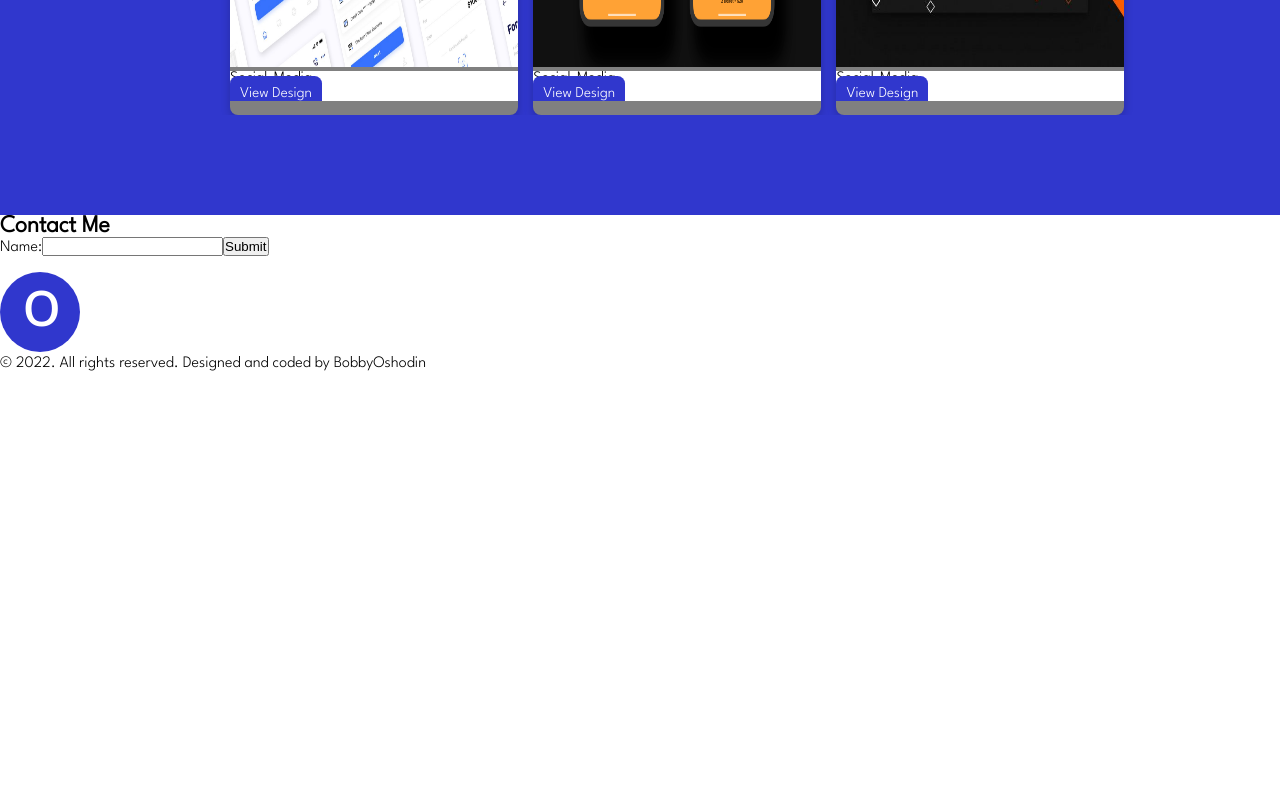
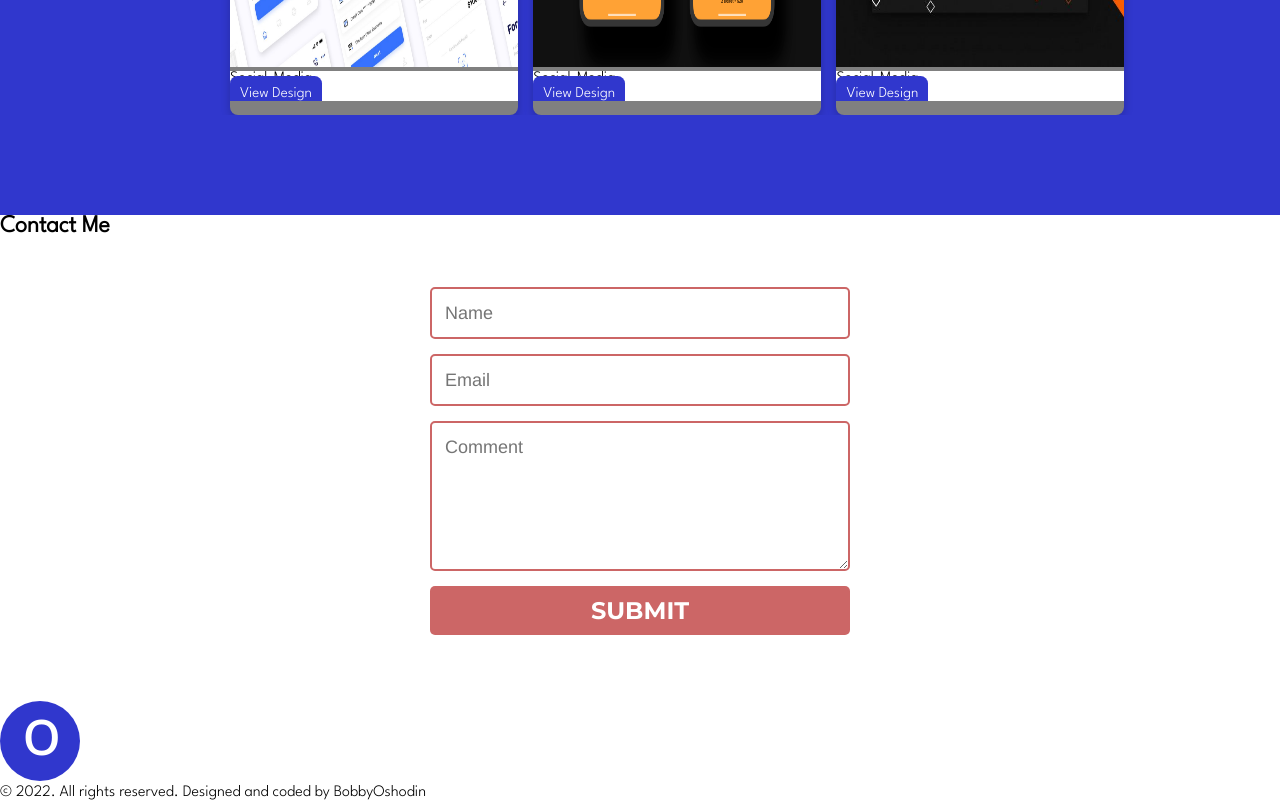
Before and after one commit to sirbob12/BobbyOshodin, a React (Create React App) app: page / in a window 1280 px wide. Shown: the part 2534-3334 px from the top of the page. Before the commit the page ends 2905 px from the top, so only its background shows below. Built offline with nearby package versions, Linux system fonts and the light colour scheme.

Commit message:
new commit

```diff
--- a/package.json
+++ b/package.json
@@ -21,6 +21,8 @@
     "test": "react-scripts test",
     "eject": "react-scripts eject"
   },
+
+  "proxy": "http://localhost:5000",
   "eslintConfig": {
     "extends": [
       "react-app",
@@ -39,4 +41,5 @@
       "last 1 safari version"
     ]
   }
+
 }
--- /dev/null
+++ b/src/Component/Api/Api.jsx
@@ -0,0 +1,33 @@
+import React, {useEffect, useState} from 'react'
+import './Api.scss';
+
+const Api = () => {
+
+  const [customers, setCustomers] = useState([])
+
+
+   const API_URL = 'api/customers'
+
+   const getCustomers = async() =>{
+     const response = await fetch(API_URL);
+     const data = await response.json();
+     setCustomers(data)
+   }
+
+   useEffect(()=>{
+    getCustomers()
+   }, [])
+
+  return (
+    <section className="api_test">
+        <h1 className="text_heading"> Customer Details</h1>
+        {customers.map((customers)=>(
+          <li className="list_style" key={customers.id}>{customers.name} | {customers.account_no}</li>
+        ))}
+
+
+    </section>
+  )
+}
+
+export default Api
--- /dev/null
+++ b/src/Component/Api/Api.scss
@@ -0,0 +1,16 @@
+// creating the logic for design
+
+.api_test{
+
+    .text_heading{
+        text-align: center;
+        font-size: 40px;
+        font-weight: 800;
+    }
+
+    .list_style{
+        background:blue;
+        color: #fff;
+        list-style: none;
+    }
+}
--- a/src/Component/Contact/Contact.jsx
+++ b/src/Component/Contact/Contact.jsx
@@ -1,5 +1,5 @@
 import React from 'react'
-import './Contact.scss';
+import './contact.css';
 
 const Contact = () => {
   return (
@@ -7,12 +7,11 @@ const Contact = () => {
         <div className="contact container">
             <h1 className="contact_heading">Contact Me</h1>
             <form>
-            <label>
-                        Name:
-                        <input type="text" name="name" />
-                    </label>
-                    <input type="submit" value="Submit" />
-                </form>
+              <input name="name" type="text" class="feedback-input" placeholder="Name" />
+              <input name="email" type="text" class="feedback-input" placeholder="Email" />
+              <textarea name="text" class="feedback-input" placeholder="Comment"></textarea>
+              <input type="submit" value="SUBMIT"/>
+            </form>
         </div>
     </section>
   )
--- /dev/null
+++ b/src/Component/Contact/contact.css
@@ -0,0 +1,46 @@
+@import url(https://fonts.googleapis.com/css?family=Montserrat:400,700);
+
+/*body { background:rgb(30,30,40); }*/
+form { max-width:420px; margin:50px auto; }
+
+.feedback-input {
+  color:white;
+  font-family: Helvetica, Arial, sans-serif;
+  font-weight:500;
+  font-size: 18px;
+  border-radius: 5px;
+  line-height: 22px;
+  background-color: transparent;
+  border:2px solid #CC6666;
+  transition: all 0.3s;
+  padding: 13px;
+  margin-bottom: 15px;
+  width:100%;
+  box-sizing: border-box;
+  outline:0;
+}
+
+.feedback-input:focus { border:2px solid #CC4949; }
+
+textarea {
+  height: 150px;
+  line-height: 150%;
+  resize:vertical;
+}
+
+[type="submit"] {
+  font-family: 'Montserrat', Arial, Helvetica, sans-serif;
+  width: 100%;
+  background:#CC6666;
+  border-radius:5px;
+  border:0;
+  cursor:pointer;
+  color:white;
+  font-size:24px;
+  padding-top:10px;
+  padding-bottom:10px;
+  transition: all 0.3s;
+  margin-top:-4px;
+  font-weight:700;
+}
+[type="submit"]:hover { background:#CC4949; }
--- a/src/Component/index.js
+++ b/src/Component/index.js
@@ -6,3 +6,4 @@ export {default as Footer} from './Footer/Footer';
 export {default as About} from './About/About';
 export {default as Portfolio} from './Portfolio/Portfolio';
 export {default as Contact} from './Contact/Contact';
+export {default as Api} from './Api/Api';
--- a/src/Pages/Home.jsx
+++ b/src/Pages/Home.jsx
@@ -1,5 +1,5 @@
 import React from 'react'
-import {Hero, Social, About, Skills, Portfolio, Contact} from '../Component'
+import {Hero, Social, About, Skills, Portfolio, Contact, Api} from '../Component'
 
 const Home = () => {
   return (
@@ -10,6 +10,7 @@ const Home = () => {
      <Skills/>
      <Portfolio/>
      <Contact/>
+
     </div>
   )
 }
```
